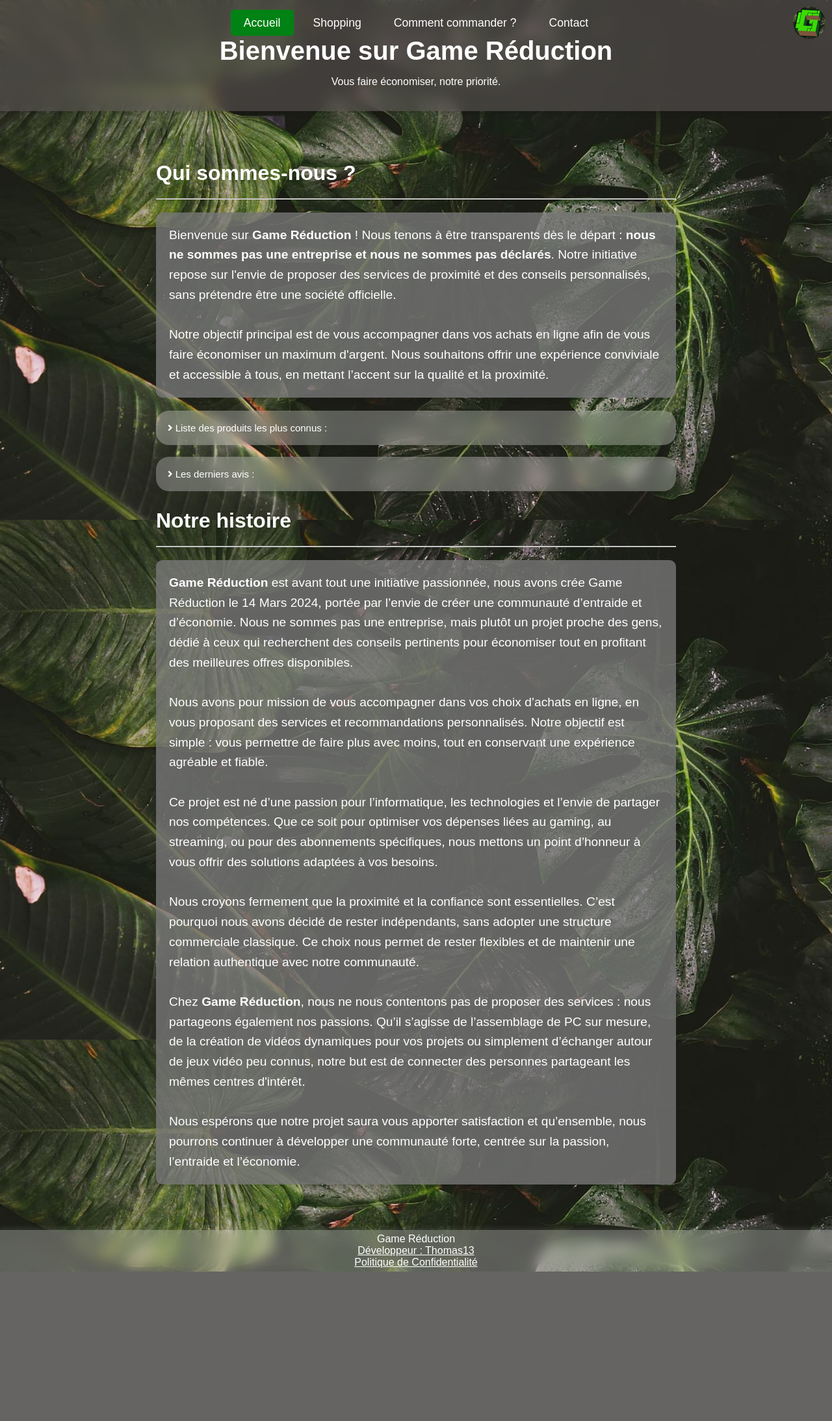
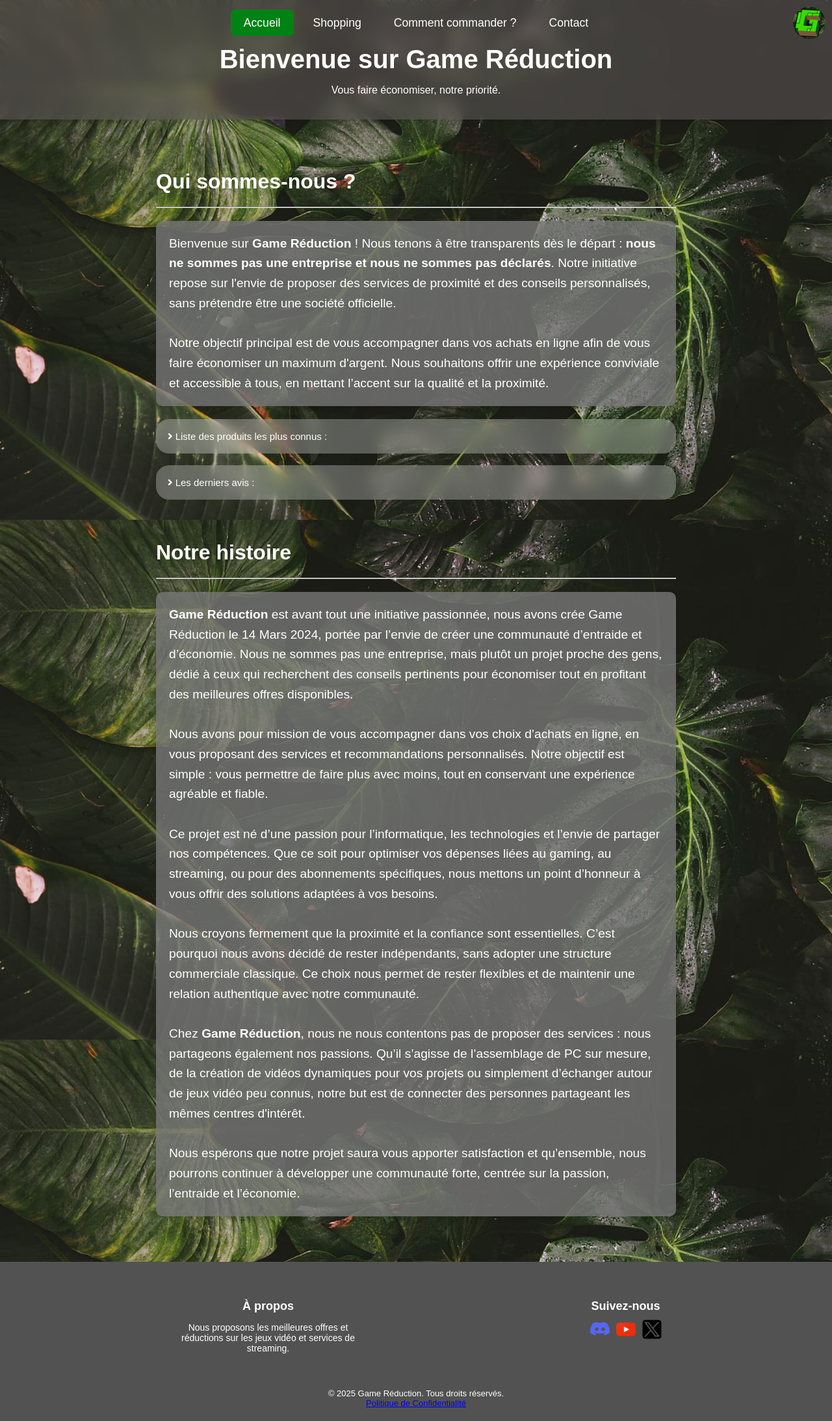
Before and after one commit to ThomasLap13/Game-Reduction, a PHP site: page / in a window 1280 px wide. Shown: the whole page at 65% size. Before the commit the page ends 1957 px from the top, so only its background shows below. Run offline with PHP 8.4, Linux system fonts and the light colour scheme.

Commit message:
V7 30.01.25

```diff
--- a/css/styles.css
+++ b/css/styles.css
@@ -169,24 +169,72 @@
   /* ==============================
      Pied de Page (Footer)
      ============================== */
-  footer {
-    background-color: rgba(255, 255, 255, 0.281);
-    color: #ffffff;
-    padding: 5px;
-    box-shadow: 0 -4px 6px rgba(197, 197, 197, 0.1);
-    margin-top: auto;
-    backdrop-filter: blur(10px);
-    text-align: center;
+     footer {
+      background: rgb(83, 82, 82);
+      color: white;
+      padding: 20px 0;
+      font-size: 14px;
   }
 
-  footer small, footer a {
-    font-size: 1em;
-    color: #ffffff;
+  .footer-container {
+      display: flex;
+      justify-content: space-around;
+      flex-wrap: wrap;
+      max-width: 1100px;
+      margin: auto;
+      padding: 20px;
   }
 
-  footer a:hover {
-    text-decoration: underline;
+  .footer-section {
+      max-width: 300px;
   }
+
+  .footer-section h3 {
+      margin-bottom: 10px;
+      font-size: 18px;
+  }
+
+  .footer-section ul {
+      list-style: none;
+      padding: 0;
+  }
+
+  .footer-section ul li {
+      margin-bottom: 8px;
+  }
+
+  .footer-section ul li a {
+      text-decoration: none;
+      color: white;
+      transition: 0.3s;
+  }
+
+  .footer-section ul li a:hover {
+      color: #1abc9c;
+  }
+
+  .social-icons {
+      display: flex;
+      gap: 10px;
+  }
+
+  .social-icons img {
+      width: 30px;
+      height: 30px;
+      transition: 0.3s;
+  }
+
+  .social-icons img:hover {
+      opacity: 0.7;
+  }
+
+  .footer-bottom {
+      text-align: center;
+      padding-top: 10px;
+      font-size: 13px;
+      margin-top: 10px;
+  }
+
 
   /* ==============================
    Media Queries (pour mobiles)
--- a/index.html
+++ b/index.html
@@ -12,20 +12,22 @@
 
 <body>
     <header>
+        <nav>
             <ul>
                 <li><a class="active" href="https://game-reduction.fr/">Accueil</a></li>
                 <li><a href="shopping.html">Shopping</a></li>
                 <li><a href="comment-commander.html">Comment commander ?</a></li>
                 <li><a href="contact.html">Contact</a></li>
-            <br><br>
             </ul>
+        </nav>
+        <a href="https://game-reduction.fr/">
+            <img src="css/da/pp.jpg" alt="Game Réduction" class="profile-img">
+        </a>
+        <br>
         <div class="header-content">
             <h1>Bienvenue sur Game Réduction</h1>
             <p>Vous faire économiser, notre priorité.</p>
         </div>
-        <a href="https://game-reduction.fr/">
-            <img src="css/da/pp.jpg" alt="Game Réduction" class="profile-img">
-        </a>
     </header>
 
     <div id="Qui suis-je">
@@ -75,7 +77,7 @@
                     </div>
                 </div>
             </div>
-
+            <br><br>
             <h2>Notre histoire</h2>
             <hr>
             <p class="background-paragraph">
@@ -89,10 +91,22 @@
         </section>
     </div>
     <footer>
-        <div class="footer-content">
-            <small>Game Réduction</small>
-            <a href="https://github.com/thomaslap13" target="_blank"><br>Développeur : Thomas13</a>
-            <br>
+        <div class="footer-container">
+            <div class="footer-section">
+                <h3>À propos</h3>
+                <p>Nous proposons les meilleures offres et réductions sur les jeux vidéo et services de streaming.</p>
+            </div>
+            <div class="footer-section">
+                <h3>Suivez-nous</h3>
+                <div class="social-icons">
+                    <a href="https://discord.gg/mUGhG8S6Km" target="_blank"><img src="images/logo/Discord-Logo.png" alt="Discord"></a>
+                    <a href="https://www.youtube.com/@GameReduction" target="_blank"><img src="images/logo/YouTube-Logo.png" alt="YouTube"></a>
+                    <a href="https://x.com/GameReduction" target="_blank"><img src="images/logo/X-Logo.png" alt="X"></a>
+                </div>
+            </div>
+        </div>
+        <div class="footer-bottom">
+            &copy; 2025 Game Réduction. Tous droits réservés.<br>
             <a href="politique-de-confidentialite.html" target="_blank">Politique de Confidentialité</a>
         </div>
     </footer>
```
Also changed, not shown: comment-commander.html (+30 -38 lines), contact.html (+16 -4 lines), shopping.html (+16 -4 lines), images/logo/X-Logo.png (added), images/logo/YouTube-Logo.png (added). Lines whose indentation alone changed are shown as unchanged.
